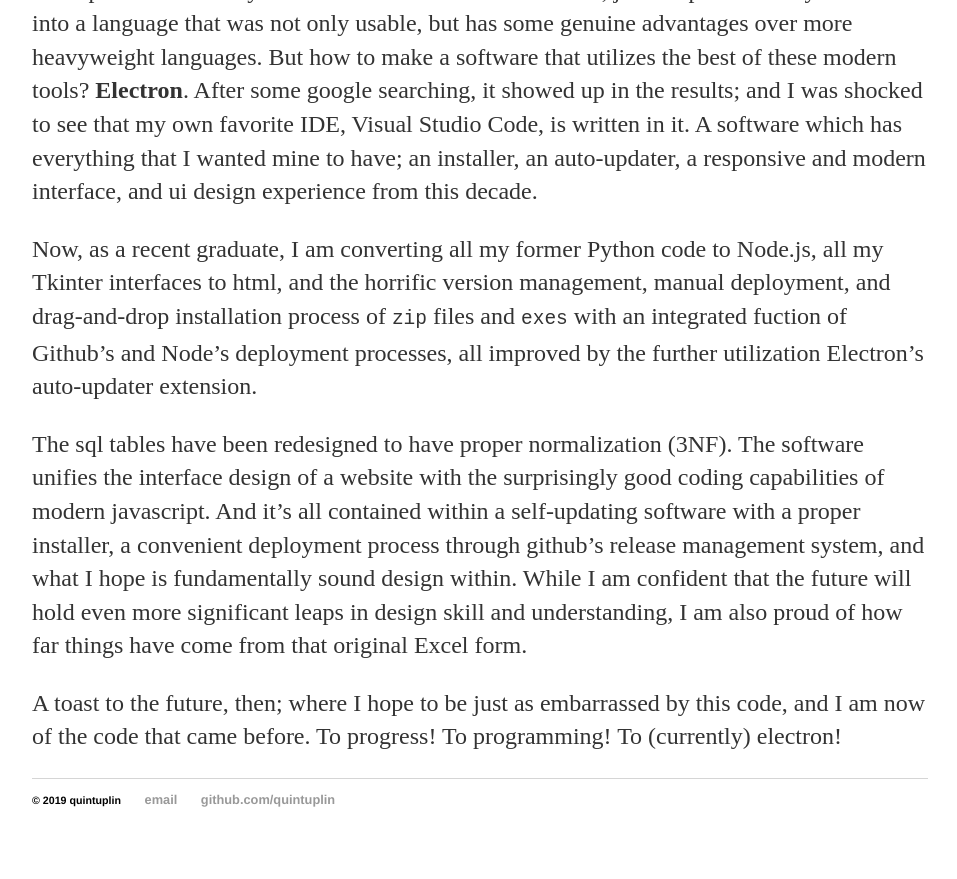
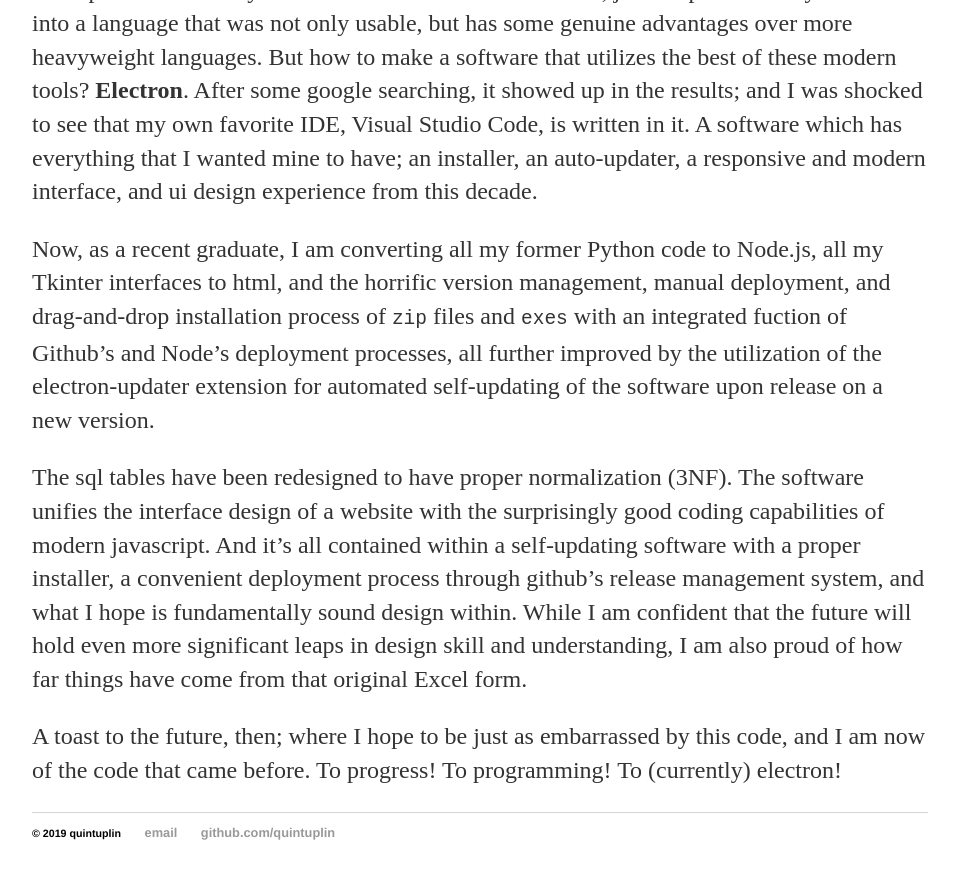
Before and after one commit to Quintuplin/quintuplin.github.io, a Jekyll site: the page built from _posts/2012-12-28-developing-while-learning.md, in a window 1280 px wide and 900 px high, scrolled down 4391 px. Shown: the top 879 px of the window, without its empty margins (160-1117 px from the left). Built offline with Jekyll 4.4.1, drawn with Linux system fonts in a browser that asks for light colours.

Commit message:
Update 2012-12-28-developing-while-learning.md

```diff
--- a/_posts/2012-12-28-developing-while-learning.md
+++ b/_posts/2012-12-28-developing-while-learning.md
@@ -45,7 +45,7 @@
 
 In my final term at school, having taken classes which finally covered the proper usage of SQL, and another which created a very basic familiarity with Node.js, an idea came about; web-styled software design. Interfaces created in css and html are by far the most intuitive and high-quality with the least wasted effort; they are pillars of web-design for a reason, and are capable of seriously advanced interfaces. And with ES6, javascript had finally evolved into a language that was not only usable, but has some genuine advantages over more heavyweight languages. But how to make a software that utilizes the best of these modern tools? **Electron**. After some google searching, it showed up in the results; and I was shocked to see that my own favorite IDE, Visual Studio Code, is written in it. A software which has everything that I wanted mine to have; an installer, an auto-updater, a responsive and modern interface, and ui design experience from this decade.
 
-Now, as a recent graduate, I am converting all my former Python code to Node.js, all my Tkinter interfaces to html, and the horrific version management, manual deployment, and drag-and-drop installation process of `zip` files and `exes` with an integrated fuction of Github's and Node's deployment processes, all improved by the further utilization Electron's auto-updater extension.
+Now, as a recent graduate, I am converting all my former Python code to Node.js, all my Tkinter interfaces to html, and the horrific version management, manual deployment, and drag-and-drop installation process of `zip` files and `exes` with an integrated fuction of Github's and Node's deployment processes, all further improved by the utilization of the electron-updater extension for automated self-updating of the software upon release on a new version.
 
 The sql tables have been redesigned to have proper normalization (3NF). The software unifies the interface design of a website with the surprisingly good coding capabilities of modern javascript. And it's all contained within a self-updating software with a proper installer, a convenient deployment process through github's release management system, and what I hope is fundamentally sound design within. While I am confident that the future will hold even more significant leaps in design skill and understanding, I am also proud of how far things have come from that original Excel form.
 
```
